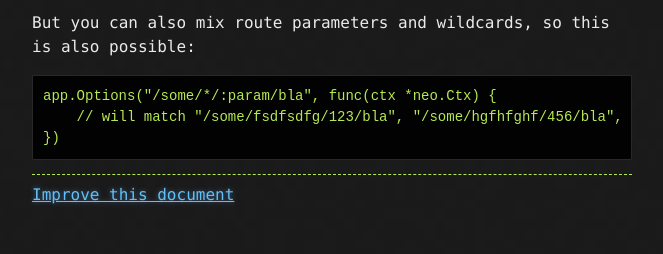
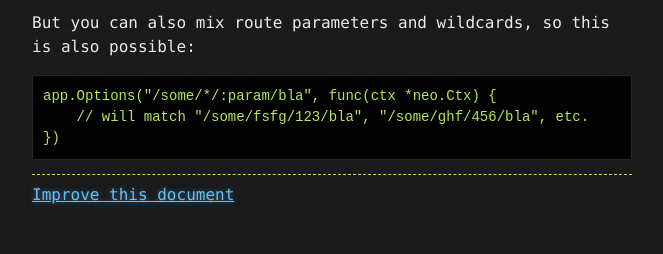
Before and after one commit to ivpusic/neo, a Jekyll site: the page built from _posts/2015-01-23-routing.md, in a window 1280 px wide. Shown: the part 1638-1892 px from the top of the page, without its empty margins (458-1121 px from the left). Built offline with Jekyll 4.4.1, drawn with Linux system fonts in a browser that asks for light colours; nearby versions of some CDN libraries; Markdown is read by kramdown in place of the engine named in the settings.

Commit message:
Update 2015-01-23-routing.md

````diff
--- a/_posts/2015-01-23-routing.md
+++ b/_posts/2015-01-23-routing.md
@@ -60,6 +60,6 @@ But you can also mix route parameters and wildcards, so this is also possible:
 
 ```Go
 app.Options("/some/*/:param/bla", func(ctx *neo.Ctx) {
-    // will match "/some/fsdfsdfg/123/bla", "/some/hgfhfghf/456/bla", etc.
+    // will match "/some/fsfg/123/bla", "/some/ghf/456/bla", etc.
 })
 ```
````
